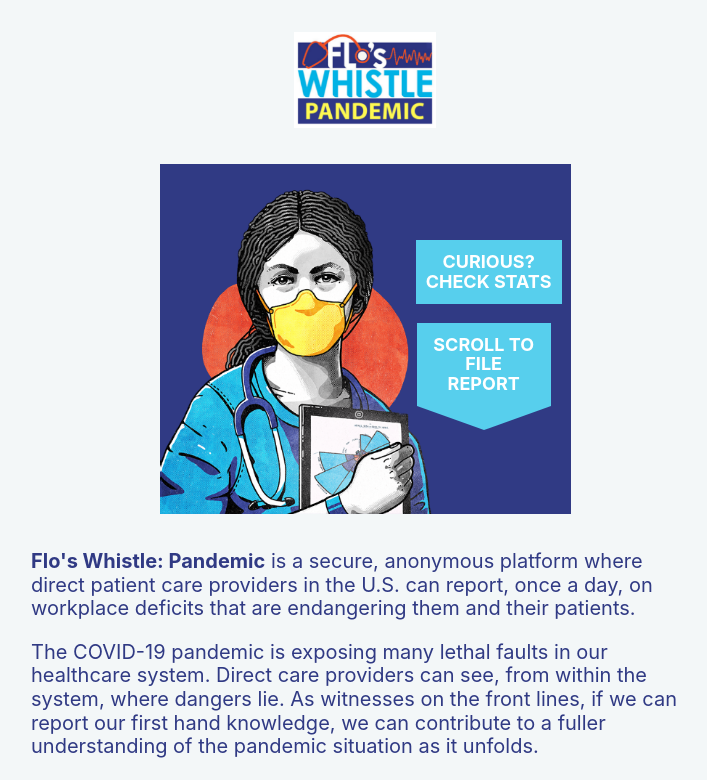
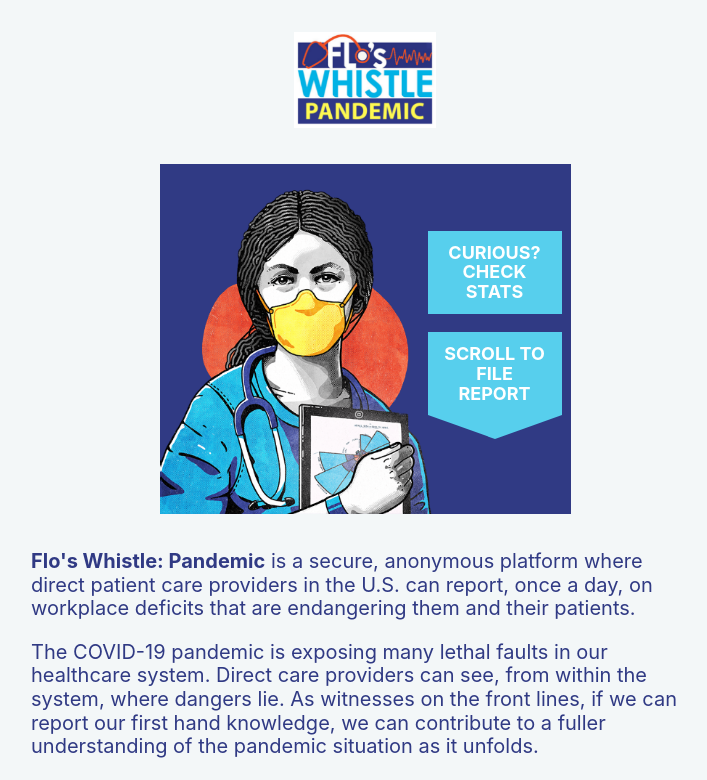
Before and after one commit to codefordayton/floswhistle-pandemic-v2, a React (Create React App) app: page / in a window 1280 px wide. Shown: the top 780 px of the page, without its empty margins (275-982 px from the left). Built offline with nearby package versions, Linux system fonts and the light colour scheme.

Commit message:
Fix for #17

```diff
--- a/src/containers/homepage/HomePage.css
+++ b/src/containers/homepage/HomePage.css
@@ -40,17 +40,20 @@
 .HeroButton {
   background-color: #57cfed;
   color: white;
+  text-transform: uppercase;
   text-decoration: none;
   font-size: 18px;
   line-height: 1.1;
   font-weight: bold;
-  padding: 12px 10px;
+  padding: 12px 12px;
   margin: 0.5em;
+  width: 110px;
 }
 
 .HeroButton_Scroll {
   background: #57cfed;
   color: white;
+  text-transform: uppercase;
   text-decoration: none;
   font-size: 18px;
   line-height: 1.1;
@@ -60,8 +63,6 @@
   width: 110px;
 
   display: inline-block;
-  margin-left: 10px;
-  margin-top: 10px;
   position: relative;
 }
 
--- a/src/containers/homepage/HomePage.js
+++ b/src/containers/homepage/HomePage.js
@@ -10,10 +10,10 @@
       <div className="Hero">
         <div className="HeroColumn">
           <Link className="HeroButton" to="/map">
-            CURIOUS?<br></br>CHECK STATS
+            Curious? Check stats
           </Link>
           <HashLink className="HeroButton_Scroll" to="#ActionButton">
-            SCROLL TO<br></br>FILE REPORT
+            Scroll to file report
           </HashLink>
         </div>
       </div>
```
